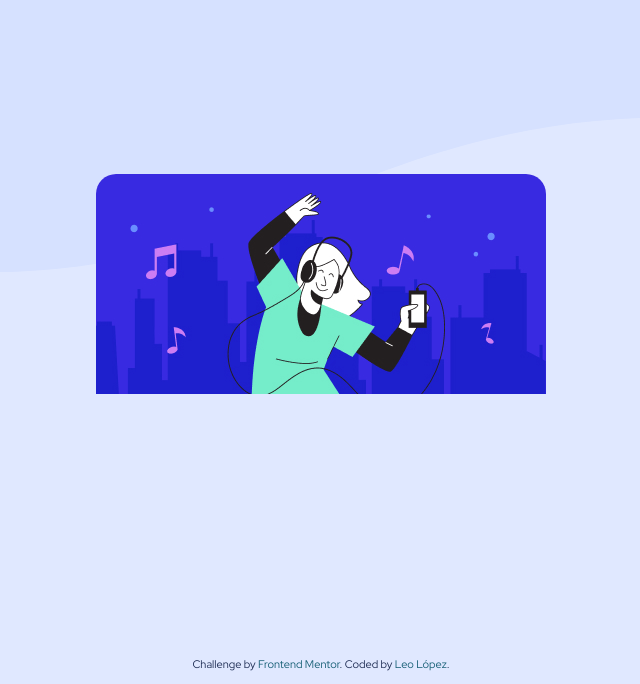
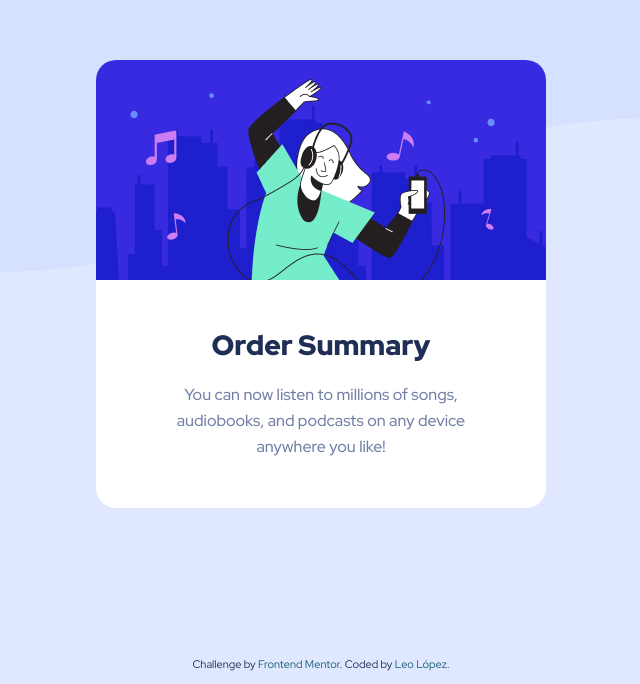
Before and after one commit to Ciensprog/FM-007-Order-Summary-Component, a React (Vite) app: page / in a window 1280 px wide. Shown: the part 116-800 px from the top of the page, without its empty margins (319-959 px from the left). Built offline with nearby package versions, Linux system fonts and the light colour scheme.

Commit message:
feat: add title and description

```diff
--- a/src/App.tsx
+++ b/src/App.tsx
@@ -16,6 +16,15 @@ export function App() {
               <img src="banner.jpg" alt="Order summary banner" />
             </picture>
           </header>
+          <section className="pb-12 pt-11">
+            <h1 className="font-black text-[1.75rem] text-center">
+              Order Summary
+            </h1>
+            <p className="font-medium leading-[1.625rem] max-w-[22.125rem] mt-4 mx-auto text-center text-grey-light">
+              You can now listen to millions of songs, audiobooks, and podcasts
+              on any device anywhere you like!
+            </p>
+          </section>
         </div>
       </main>
 
```
